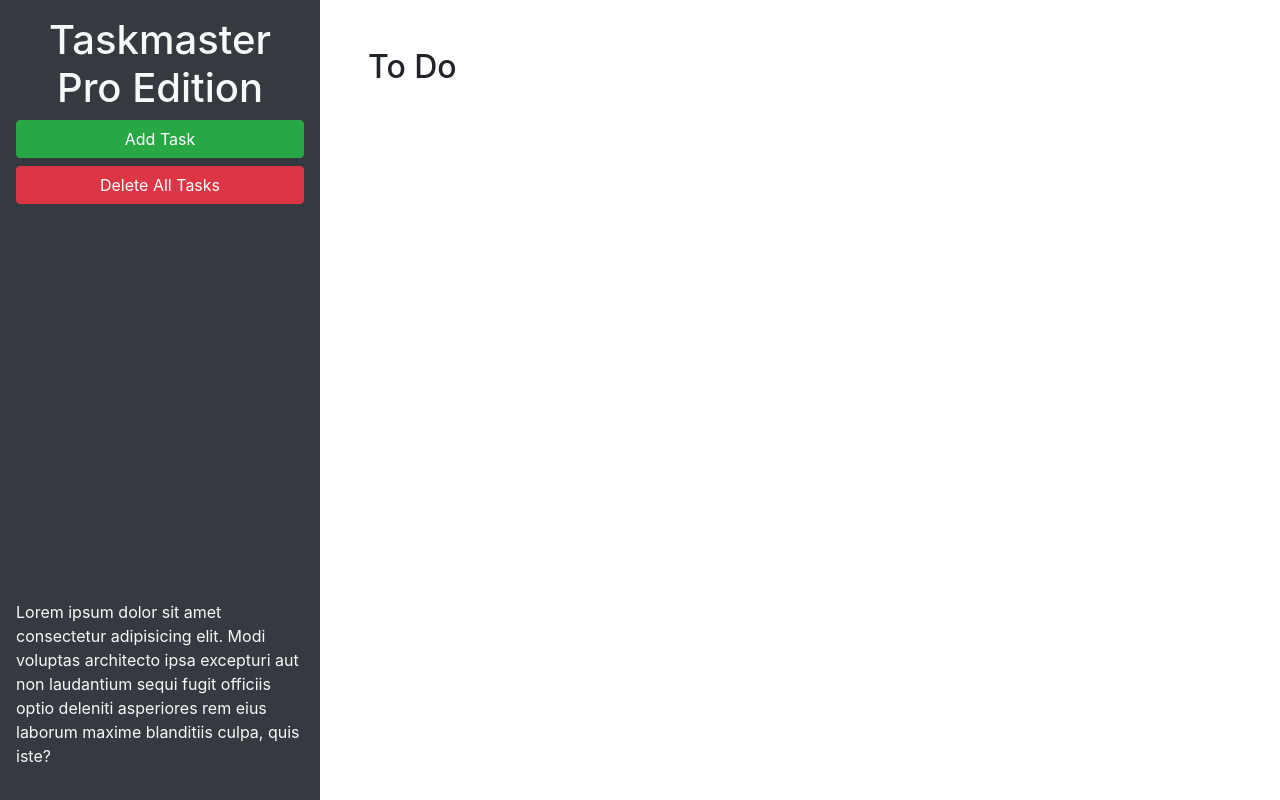
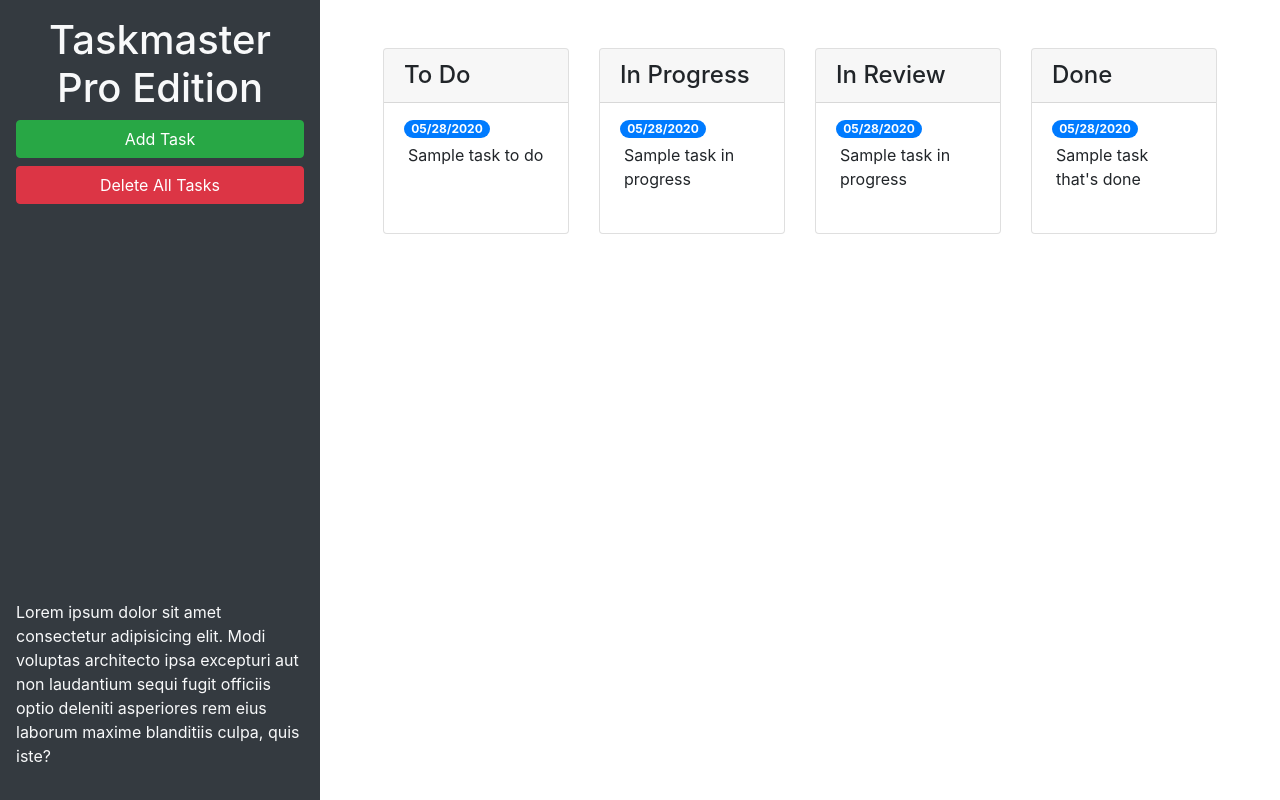
Before and after one commit to Jaydon-Goodrich/taskmaster-pro, a plain HTML site: page index.html in a window 1280 px wide. Drawn offline with nearby package versions, Linux system fonts and the light colour scheme.

Commit message:
bootstrap form clas

```diff
--- a/index.html
+++ b/index.html
@@ -24,9 +24,63 @@
       </p>
     </header>
     <main class="col-12 col-lg-9">
-      <div class="m-5">
-        <h2>To Do</h2>
-        <ul id="list-toDo" class="list-group"> </ul>
+      <div class="m-5 row justify-content-around">
+        <!-- Start of TODO -->
+        <div class="col-12 col-md-6 col-xl-3 mb-3">
+          <div class="card">
+            <h4 class="card-header">
+              To Do
+            </h4>
+            <ul id="list-toDo" class="list-group list-group-flush">
+              <li class="list-group-item">
+                <span class="badge badge-primary badge-pill">05/28/2020</span>
+                <p class="m-1">Sample task to do</p>
+              </li>
+            </ul>
+          </div>
+        </div>
+        <!-- Start of In  Progress -->
+        <div class="col-12 col-md-6 col-xl-3 mb-3">
+          <div class="card">
+            <h4 class="card-header">
+              In Progress
+            </h4>
+            <ul id="list-inProgress" class="list-group list-group-flush">
+              <li class="list-group-item">
+                <span class="badge badge-primary badge-pill">05/28/2020</span>
+                <p class="m-1">Sample task in progress</p>
+              </li>
+            </ul>
+          </div>
+        </div>
+        <!-- Start of In Review -->
+        <div class="col-12 col-md-6 col-xl-3 mb-3">
+          <div class="card">
+            <h4 class="card-header">
+              In Review
+            </h4>
+            <ul id="list-inReview" class="list-group list-group-flush">
+              <li class="list-group-item">
+                <span class="badge badge-primary badge-pill">05/28/2020</span>
+                <p class="m-1">Sample task in progress</p>
+              </li>
+            </ul>
+          </div>
+        </div>
+        <!-- Start of Done -->
+        <div class="col-12 col-md-6 col-xl-3 mb-3">
+          <div class="card">
+            <h4 class="card-header">
+              Done
+            </h4>
+            <ul id="list-done" class="list-group list-group-flush">
+              <li class="list-group-item">
+                <span class="badge badge-primary badge-pill">05/28/2020</span>
+                <p class="m-1">Sample task that's done</p>
+              </li>
+            </ul>
+          </div>
+        </div>
       </div>
     </main>
   </div>
@@ -46,11 +100,11 @@
           <form>
             <div class="form-group">
               <label for="modalTaskDescription">Task description</label>
-              <textarea id="modalTaskDescription" rows="3"></textarea>
+              <textarea id="modalTaskDescription" rows="3" class="form-control"></textarea>
             </div>
             <div class="form-group">
               <label for="modalDueDate">Due date</label>
-              <input type="text" id="modalDueDate" placeholder="mm/dd/yyyy" autocomplete="off" />
+              <input type="text" class="form-control id="modalDueDate" placeholder="mm/dd/yyyy" autocomplete="off" />
             </div>
           </form>
         </div>
```
